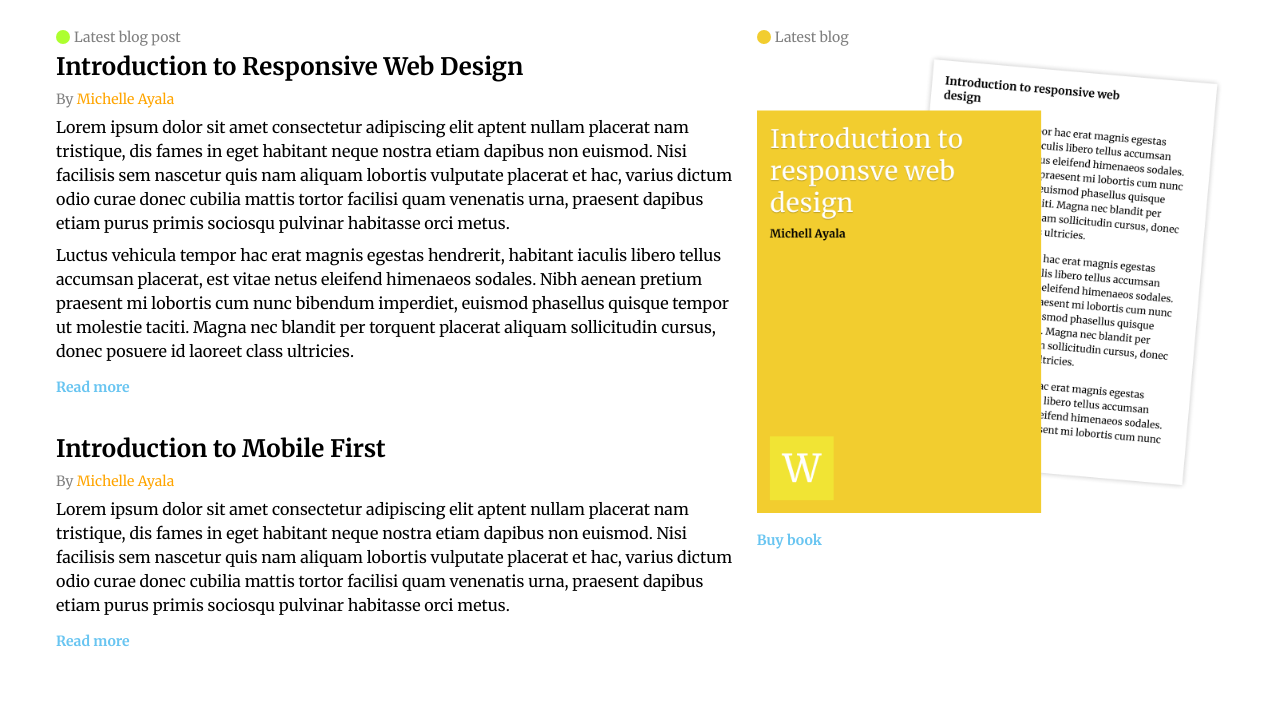
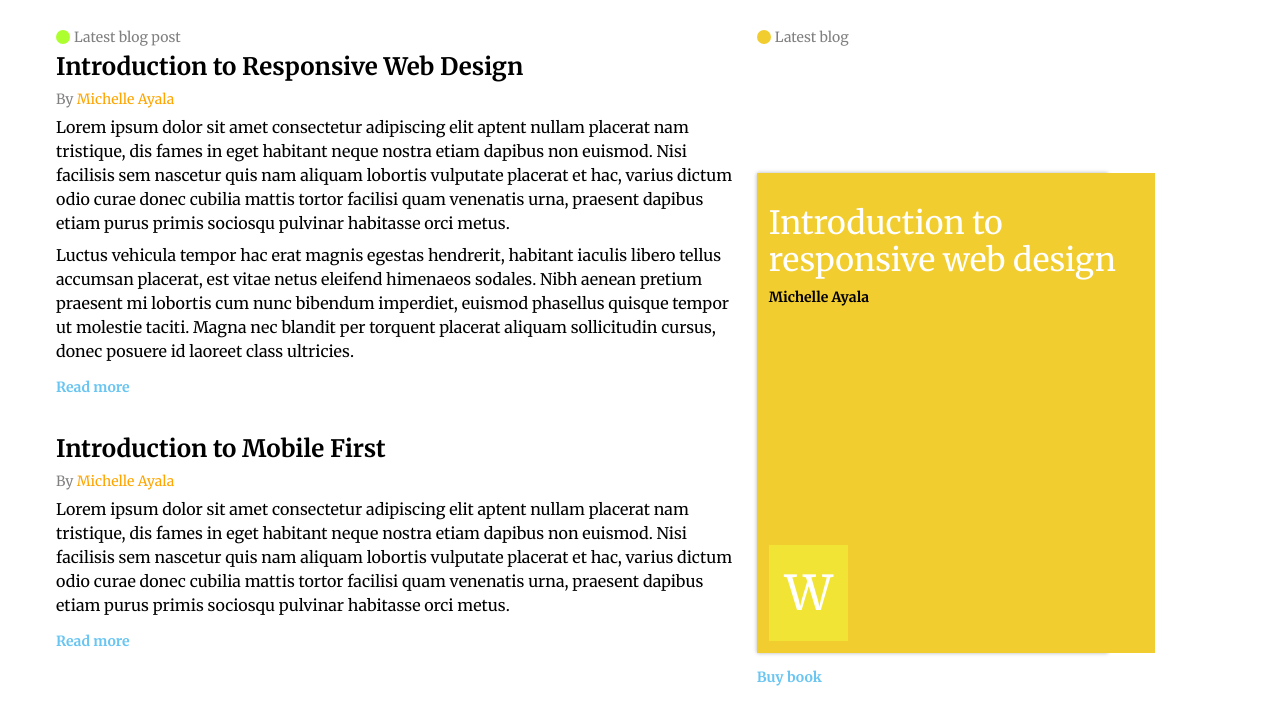
Before and after one commit to abrahamBerzunza/mostly-fluid-example, a plain HTML site: page index.html in a window 1280 px wide. Shown: the part 83-808 px from the top of the page. Drawn offline with nearby package versions, Linux system fonts and the light colour scheme.

Commit message:
Image modified to pure css and animation with hover added

```diff
--- a/index.html
+++ b/index.html
@@ -63,7 +63,27 @@
         <div class="u-Circle is-yellow"></div>
         <span class="Bullet-text">Latest blog</span>
       </div>
-      <img src="./images/book.png" alt="">
+      <div class="Image-container-static">
+        <img src="./images/book.png" class="Image-small-screen">
+      </div>
+      <div class="Image-container">
+        <div class="Image-forward">
+          <h3>Introduction to responsive web design</h3>
+          <span>Michelle Ayala</span>
+          <div class="Image-logo">
+            <p>W</p>
+          </div>
+        </div>
+        <div class="Image-backward">
+          <h3>Introduction to responsive web design</h3>
+          <p>
+            Luctus vehicula tempor hac erat magnis egestas hendrerit, habitant iaculis libero tellus accumsan placerat, est vitae netus eleifend himenaeos sodales. Nibh aenean pretium praesent mi lobortis cum nunc bibendum imperdiet, euismod phasellus quisque tempor ut molestie taciti. Magna nec blandit per torquent placerat aliquam sollicitudin cursus, donec posuere id laoreet class ultricies.
+          </p>
+          <p>
+            Luctus vehicula tempor hac erat magnis egestas hendrerit, habitant iaculis libero tellus accumsan placerat, est vitae netus eleifend himenaeos sodales. Nibh aenean pretium praesent mi lobortis cum nunc bibendum imperdiet, euismod phasellus quisque tempor ut molestie taciti. Magna nec blandit per torquent placerat aliquam sollicitudin cursus, donec posuere id laoreet class ultricies.
+          </p>
+        </div>
+      </div>
       <a href="#">Buy book</a>
     </section>
   </div>
--- a/styles.css
+++ b/styles.css
@@ -7,13 +7,14 @@
 /* START NAVBAR STYLES */
 .Nav {
   height: 80px;
-  margin: 0 16px;
+  padding: 0 16px;
   display: flex;
   justify-content: space-between;
   align-items: center;
   position: sticky;
   top: 0;
-  background: white;
+  background-color: white;
+  z-index: 999;
 }
 
 .Nav-logo {
@@ -113,8 +114,68 @@
   width: 40%;
 }
 
-.Image img {
+.Image-small-screen {
+  display: none;
+}
+
+.Image-container {
   width: 100%;
+  height: 600px;
+  position: relative;
+}
+
+.Image-container:hover .Image-backward {
+  transform: rotate(5deg) translate(40%, -20%);
+}
+
+.Image-forward {
+  background-color: var(--accent-color);
+  height: 80%;
+  width: 80%;
+  bottom: 0;
+  left: 0;
+  position: absolute;
+  padding: 0 12px;
+}
+
+.Image-forward h3 {
+  color: white;
+  font-weight: 300;
+  font-size: 32px;
+  margin-bottom: 8px;
+}
+
+.Image-forward span {
+  font-weight: bold;
+  font-size: 14px;
+}
+
+.Image-forward .Image-logo {
+  width: 20%;
+  height: 20%;
+  background: #F1E434;
+  position: absolute;
+  bottom: 12px;
+  display: flex;
+  align-items: center;
+  justify-content: center;
+}
+
+.Image-forward .Image-logo P {
+  color: white;
+  font-size: 48px;
+}
+
+.Image-backward {
+  box-shadow: 0 0 4px 0 rgba(0, 0, 0, .3);
+  position: absolute;
+  height: 80%;
+  width: 70%;
+  bottom: 0;
+  z-index: -1;
+  transition: .3s;
+  padding: 0 12px;
+  overflow: hidden;
 }
 
 .Image a {
@@ -125,6 +186,17 @@
   display: inline-block;
   margin-top: 16px;
   margin-bottom: 32px;
+}
+
+@media all and (max-width: 1200px) {
+  .Image-container {
+    display: none;
+  }
+
+  .Image-small-screen {
+    display: inline-block;
+    max-width: 100%;
+  }
 }
 
 @media all and (max-width: 720px) {
@@ -149,6 +221,21 @@
   .Image {
     width: 100%;
   }
+
+  .Image-container {
+    display: none;
+  }
+
+  .Image-container-static {
+    width: 100%;
+    display: flex;
+    justify-content: center;
+  }
+
+  .Image-small-screen {
+    display: inline-block;
+    max-width: 100%;
+  }
 }
 
 @media all and (min-width: 1200px) {
```
